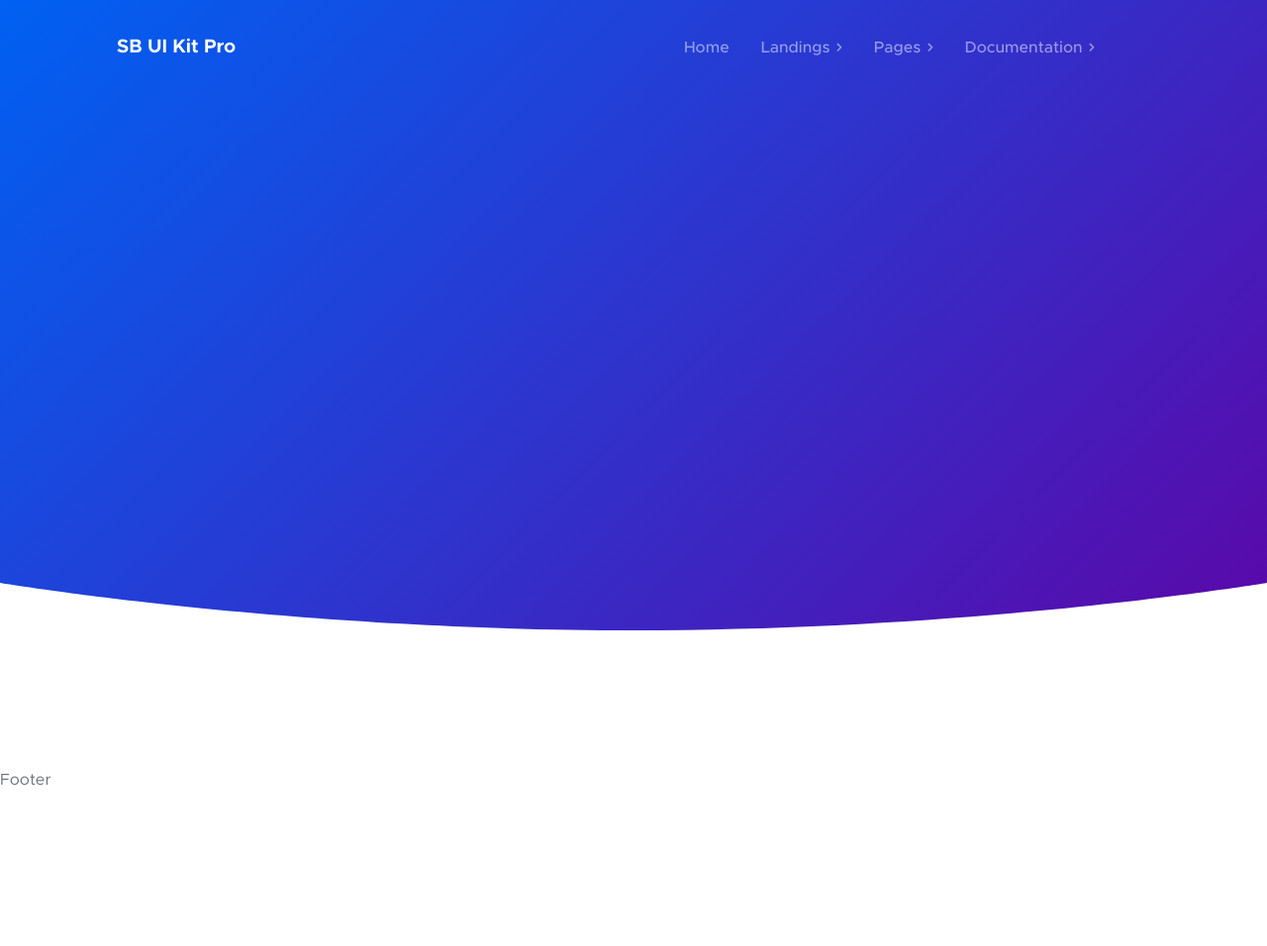
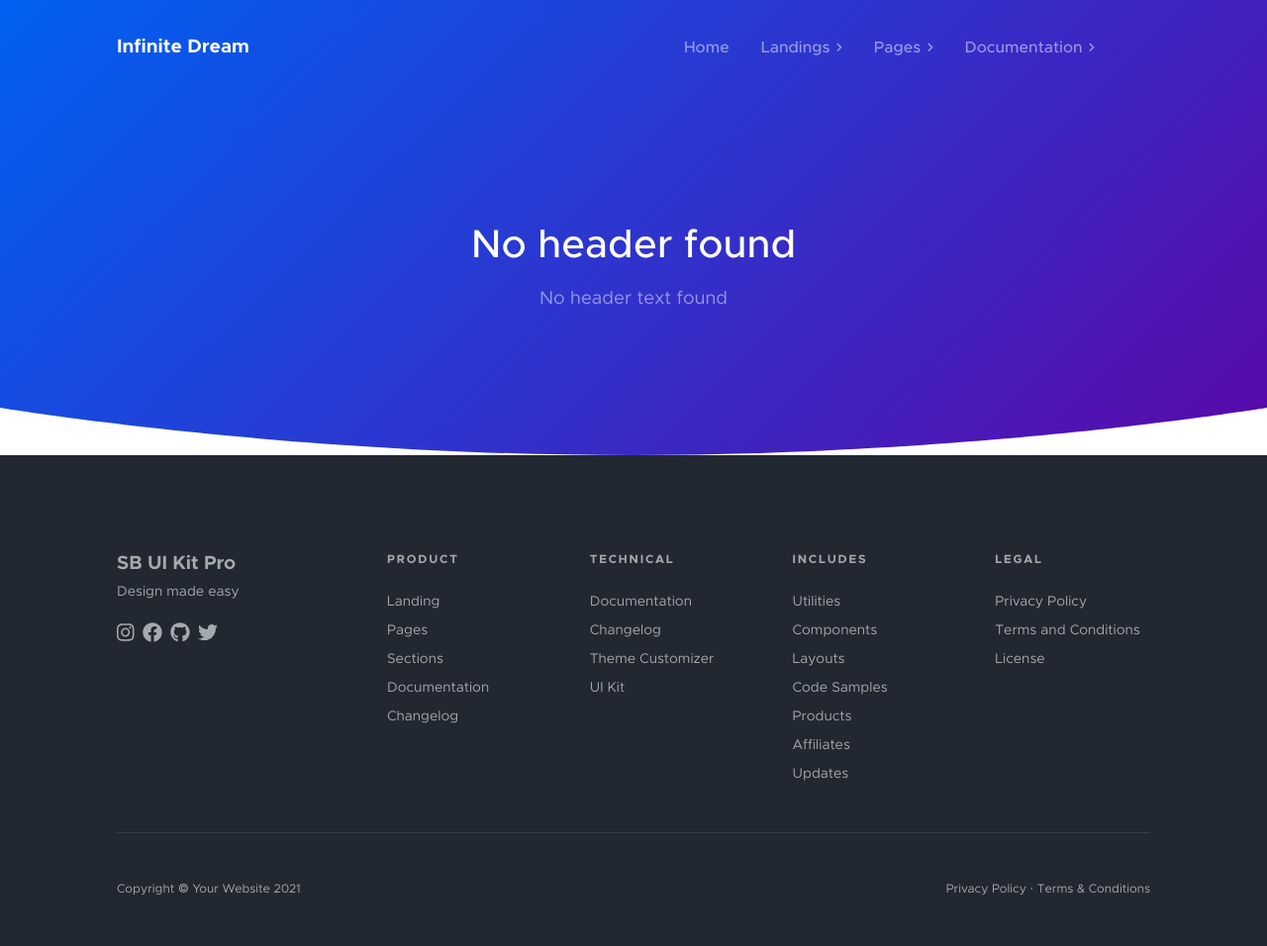
Before and after one commit to WoWInfiniteDream/guildweb, a Symfony app: template templates/home/index.html.twig in a window 1280 px wide. Shown: the whole page at 99% size. Before the commit the page ends 794 px from the top, so only its background shows below. Run offline with Twig, Linux system fonts and the light colour scheme; the template is opened without the code that fills it, so the values that code supplies are empty; some libraries are stand-ins or nearby versions.

Commit message:
added a footer

```diff
--- a/templates/base.html.twig
+++ b/templates/base.html.twig
@@ -8,7 +8,6 @@
         <meta name="author" content="" />
         <title>{% block title %}Infinite Dream - EU{% endblock %}</title>
         <link href="css/styles.css" rel="stylesheet" />
-        <link rel="stylesheet" href="https://unpkg.com/aos@next/dist/aos.css" />
         <link rel="icon" type="image/x-icon" href="assets/img/favicon.png" />
         <script data-search-pseudo-elements defer src="https://cdnjs.cloudflare.com/ajax/libs/font-awesome/5.15.1/js/all.min.js" crossorigin="anonymous"></script>
         <script src="https://cdnjs.cloudflare.com/ajax/libs/feather-icons/4.24.1/feather.min.js" crossorigin="anonymous"></script>
@@ -24,9 +23,7 @@
                     {% block javascripts %}{% endblock %}
                 </main>
             </div>
-            <div>
-            Footer
-            </div>
+            {% include 'inc/footer.html.twig' %}
         </div>
     </body>
 </html>
--- /dev/null
+++ b/templates/inc/footer.html.twig
@@ -0,0 +1,67 @@
+<div id="layoutDefault_footer">
+    <footer class="footer pt-10 pb-5 mt-auto bg-dark footer-dark">
+        <div class="container">
+            <div class="row">
+                <div class="col-lg-3">
+                    <div class="footer-brand">SB UI Kit Pro</div>
+                    <div class="mb-3">Design made easy</div>
+                    <div class="icon-list-social mb-5">
+                        <a class="icon-list-social-link" href="#!"><i class="fab fa-instagram"></i></a><a class="icon-list-social-link" href="#!"><i class="fab fa-facebook"></i></a><a class="icon-list-social-link" href="#!"><i class="fab fa-github"></i></a><a class="icon-list-social-link" href="#!"><i class="fab fa-twitter"></i></a>
+                    </div>
+                </div>
+                <div class="col-lg-9">
+                    <div class="row">
+                        <div class="col-lg-3 col-md-6 mb-5 mb-lg-0">
+                            <div class="text-uppercase-expanded text-xs mb-4">Product</div>
+                            <ul class="list-unstyled mb-0">
+                                <li class="mb-2"><a href="#!">Landing</a></li>
+                                <li class="mb-2"><a href="#!">Pages</a></li>
+                                <li class="mb-2"><a href="#!">Sections</a></li>
+                                <li class="mb-2"><a href="#!">Documentation</a></li>
+                                <li><a href="#!">Changelog</a></li>
+                            </ul>
+                        </div>
+                        <div class="col-lg-3 col-md-6 mb-5 mb-lg-0">
+                            <div class="text-uppercase-expanded text-xs mb-4">Technical</div>
+                            <ul class="list-unstyled mb-0">
+                                <li class="mb-2"><a href="#!">Documentation</a></li>
+                                <li class="mb-2"><a href="#!">Changelog</a></li>
+                                <li class="mb-2"><a href="#!">Theme Customizer</a></li>
+                                <li><a href="#!">UI Kit</a></li>
+                            </ul>
+                        </div>
+                        <div class="col-lg-3 col-md-6 mb-5 mb-md-0">
+                            <div class="text-uppercase-expanded text-xs mb-4">Includes</div>
+                            <ul class="list-unstyled mb-0">
+                                <li class="mb-2"><a href="#!">Utilities</a></li>
+                                <li class="mb-2"><a href="#!">Components</a></li>
+                                <li class="mb-2"><a href="#!">Layouts</a></li>
+                                <li class="mb-2"><a href="#!">Code Samples</a></li>
+                                <li class="mb-2"><a href="#!">Products</a></li>
+                                <li class="mb-2"><a href="#!">Affiliates</a></li>
+                                <li><a href="#!">Updates</a></li>
+                            </ul>
+                        </div>
+                        <div class="col-lg-3 col-md-6">
+                            <div class="text-uppercase-expanded text-xs mb-4">Legal</div>
+                            <ul class="list-unstyled mb-0">
+                                <li class="mb-2"><a href="#!">Privacy Policy</a></li>
+                                <li class="mb-2"><a href="#!">Terms and Conditions</a></li>
+                                <li><a href="#!">License</a></li>
+                            </ul>
+                        </div>
+                    </div>
+                </div>
+            </div>
+            <hr class="my-5" />
+            <div class="row align-items-center">
+                <div class="col-md-6 small">Copyright &copy; Your Website 2021</div>
+                <div class="col-md-6 text-md-right small">
+                    <a href="#!">Privacy Policy</a>
+                    &middot;
+                    <a href="#!">Terms &amp; Conditions</a>
+                </div>
+            </div>
+        </div>
+    </footer>
+</div>
--- a/templates/inc/header.html.twig
+++ b/templates/inc/header.html.twig
@@ -1,14 +1,11 @@
-<!-- Page Header-->
 <header class="page-header page-header-dark bg-gradient-primary-to-secondary">
     <div class="page-header-content pt-10">
-        <div class="container">
-            <div class="row align-items-center">
-                <div class="col-lg-6" data-aos="fade-up">
-                    <h1 class="page-header-title">Build your next project faster with SB UI Kit Pro</h1>
-                    <p class="page-header-text mb-5">Welcome to SB UI Kit Pro, a toolkit for building beautiful web interfaces, created by the development team at Start Bootstrap</p>
-                    <a class="btn btn-teal font-weight-500 mr-2" href="index.html">View Pages<i class="ml-2" data-feather="arrow-right"></i></a><a class="btn btn-link" href="https://docs.startbootstrap.com/sb-ui-kit-pro/quickstart">Documentation</a>
+        <div class="container text-center">
+            <div class="row justify-content-center">
+                <div class="col-lg-8">
+                    <h1 class="page-header-title mb-3">{% if header.title is defined %} {{ header.title }} {% else %} No header found {% endif %}</h1>
+                    <p class="page-header-text">{% if header.text is defined %} {{ header.text }} {% else %} No header text found {% endif %}</p>
                 </div>
-                <div class="col-lg-6 d-none d-lg-block" data-aos="fade-up" data-aos-delay="100"><img class="img-fluid" src="assets/img/illustrations/windows.svg" /></div>
             </div>
         </div>
     </div>
--- a/templates/inc/menu.html.twig
+++ b/templates/inc/menu.html.twig
@@ -1,7 +1,7 @@
 <!-- Navbar-->
 <nav class="navbar navbar-marketing navbar-expand-lg bg-transparent navbar-dark fixed-top">
     <div class="container">
-                            <a class="navbar-brand text-white" href="index.html">SB UI Kit Pro</a><button class="navbar-toggler" type="button" data-toggle="collapse" data-target="#navbarSupportedContent" aria-controls="navbarSupportedContent" aria-expanded="false" aria-label="Toggle navigation"><i data-feather="menu"></i></button>
+        <a class="navbar-brand text-white" href="{{ url('home') }}">Infinite Dream</a><button class="navbar-toggler" type="button" data-toggle="collapse" data-target="#navbarSupportedContent" aria-controls="navbarSupportedContent" aria-expanded="false" aria-label="Toggle navigation"><i data-feather="menu"></i></button>
         <div class="collapse navbar-collapse" id="navbarSupportedContent">
             <ul class="navbar-nav ml-auto mr-lg-5">
                 <li class="nav-item"><a class="nav-link" href="{{ url('home') }}">Home </a></li>
@@ -9,7 +9,7 @@
                     <a class="nav-link dropdown-toggle" id="navbarDropdownDemos" href="#" role="button" data-toggle="dropdown" aria-haspopup="true" aria-expanded="false">Landings<i class="fas fa-chevron-right dropdown-arrow"></i></a>
                     <div class="dropdown-menu dropdown-menu-right animated--fade-in-up mr-lg-n25 mr-xl-n15" aria-labelledby="navbarDropdownDemos">
                         <div class="row no-gutters">
-                                                <div class="col-lg-5 p-lg-3 bg-img-cover overlay overlay-primary overlay-70 d-none d-lg-block" style="background-image: url('   ')">
+                            <div class="col-lg-5 p-lg-3 bg-img-cover overlay overlay-primary overlay-70 d-none d-lg-block" style="background-image: url('assets/img/backgrounds/bg-dropdown-xl.jpg')">
                                 <div class="d-flex h-100 w-100 align-items-center justify-content-center">
                                     <div class="text-white text-center z-1">
                                         <div class="mb-3">Multipurpose landing pages for a variety of projects.</div>
```
Also changed, not shown: 1 other file. Lines whose indentation alone changed are shown as unchanged.
